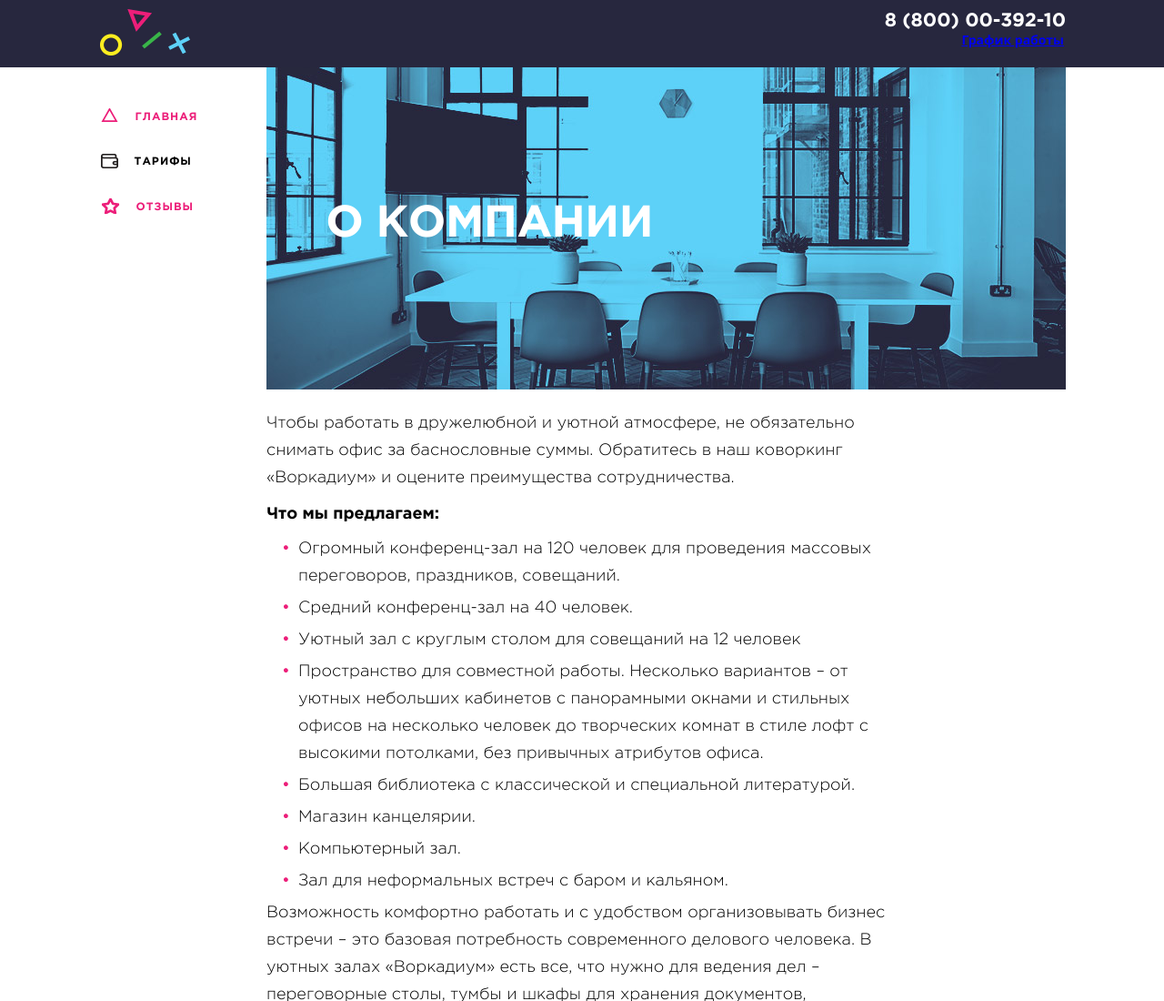
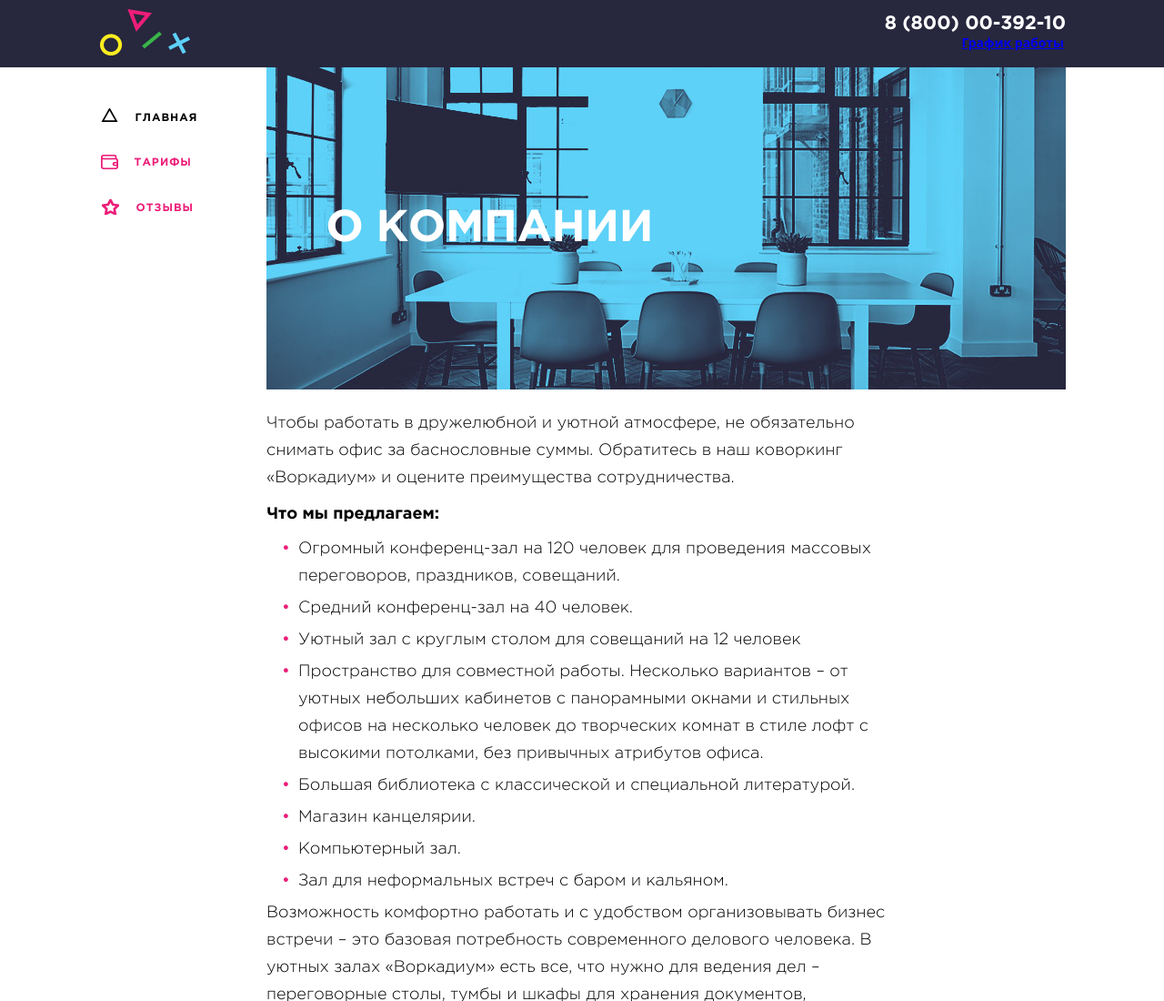
Before and after one commit to AlexanderKositsyn/alex_pages, a plain HTML site: page index.html in a window 1280 px wide. Shown: the top 1100 px of the page at 91% size. Drawn offline with nearby package versions, Linux system fonts and the light colour scheme; files whose address does not match are found by name.

Commit message:
added normilize and fixed some bugs

```diff
--- a/index.html
+++ b/index.html
@@ -4,7 +4,8 @@
 <head>
     <meta charset="UTF-8">
     <title>Document</title>
-    <link rel="stylesheet" href="/styles/main.css">
+    <link rel="stylesheet" href="node_modules/normalize.css">
+    <link rel="stylesheet" href="styles/main.css">
 </head>
 
 <body>
@@ -22,8 +23,8 @@
             <div class="container clearfix">
                 <aside class="sidebar">
                     <ul class="navigation-list ">
-                        <li class="navigation-list__item ">
-                            <a href='/index.html' class="navigation-list__link ">
+                        <li class="navigation-list__item navigation-list__item--active">
+                            <a href='/index.html' class="navigation-list__link navigation-list__item--active">
                                 <div class="navigation-list__item-img ">
                                     <svg xmlns="http://www.w3.org/2000/svg " width="19 " height="15 " viewBox="0 0 19 17 ">
                                         <metadata>
@@ -51,12 +52,12 @@
                                 <div class="navigation-list__item-text ">Главная</div>
                             </a>
                         </li>
-                        <li class="navigation-list__item ">
+                        <li class="navigation-list__item   ">
 
                             <a href='#' class="navigation-list__link ">
-                                <div class="navigation-list__item-img navigation-list__item-img--wallet-black "></div>
+                                <div class="navigation-list__item-img  navigation-list__item-img--wallet"></div>
 
-                                <div class="navigation-list__item-text navigation-list__item-text--black ">Тарифы</div>
+                                <div class="navigation-list__item-text  ">Тарифы</div>
                             </a>
                         </li>
                         <li class="navigation-list__item ">
@@ -71,7 +72,7 @@
                     <div class="main__wrapper">
                         <div class="top-pic">
                             <div class="top-pic__picture">
-                                <img class="top-pic__img" src="/images/main_page/lbvtv1stskm-breather.jpg" alt="">
+                                <img class="top-pic__img" src="images/main_page/lbvtv1stskm-breather.jpg" alt="">
                             </div>
                             <div class="top-pic__text">О компании</div>
                         </div>
--- a/styles/main.css
+++ b/styles/main.css
@@ -184,6 +184,12 @@ body {
     height: 16px;
 }
 
+.navigation-list__item--active .navigation-list__item-text,
+.navigation-list__item--active svg * {
+    color: #000;
+    stroke: #000;
+}
+
 .navigation-list__item:hover .navigation-list__item-img--feed {
     background-image: url('../images/nav/nav_sprite.png');
     background-position: -0px -19px;
@@ -195,7 +201,7 @@ body {
     background-position: -0px -38px;
 }
 
-.navigation-list__link:hover {
+.navigation-list__item:hover .navigation-list__item-text {
     color: #000;
 }
 
@@ -208,10 +214,6 @@ body {
     background-position: -0px -38px;
     width: 19px;
     height: 16px;
-}
-
-.navigation-list__item-text--black {
-    color: #000;
 }
 
 .main {
@@ -588,7 +590,7 @@ body {
 }
 
 .footer-social__item--twitter {
-    background-image: url(/images/footer-icons/twitter.png);
+    background-image: url(../images/footer-icons/twitter.png);
     background-repeat: no-repeat;
     background-position: 50% 50%;
 }
```
Also changed, not shown: prices.html (+3 -2 lines).
